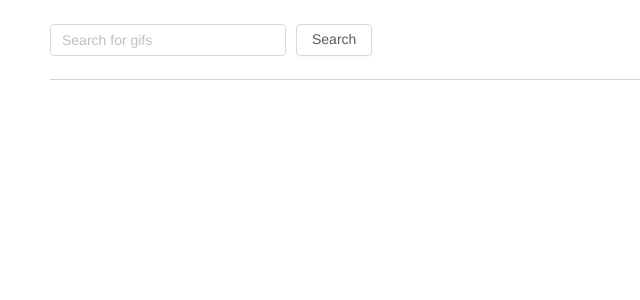
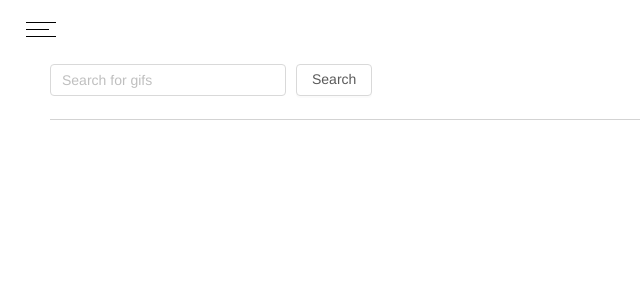
Before and after one commit to fejiroofficial/trees, a Vue app: page /gifs in a window 1280 px wide. Shown: the top 300 px of the page, without its empty margins (0-640 px from the left). Built offline with nearby package versions, Linux system fonts and the light colour scheme.

Commit message:
adding a nav to app

```diff
--- a/src/App.vue
+++ b/src/App.vue
@@ -1,23 +1,83 @@
 <template>
   <div id="app">
+    <div class="burger-menu" type="primary" @click="showDrawer">
+      <div class="burger-menu__line"></div>
+      <div class="burger-menu__line burger-menu__line_mid"></div>
+      <div class="burger-menu__line"></div>
+    </div>
+    <a-drawer
+      placement="right"
+      :closable="false"
+      :visible="visible"
+      :after-visible-change="afterVisibleChange"
+      @close="onClose"
+    >
+      <div>
+        <router-link to="/">Trees</router-link>
+      </div>
+      <a-divider type="vertical" />
+      <div>
+        <router-link to="/gifs">Gifs</router-link>
+      </div>
+    </a-drawer>
     <router-view></router-view>
   </div>
 </template>
 
 <script>
 export default {
-  name: 'App',
-}
+  name: "App",
+  data() {
+    return {
+      visible: false,
+    };
+  },
+  methods: {
+    afterVisibleChange(val) {
+      console.log("visible", val);
+    },
+    showDrawer() {
+      this.visible = true;
+    },
+    onClose() {
+      this.visible = false;
+    },
+  },
+};
 </script>
 
-<style>
+<style lang="scss">
 #app {
   font-family: Avenir, Helvetica, Arial, sans-serif;
   -webkit-font-smoothing: antialiased;
   -moz-osx-font-smoothing: grayscale;
   color: #2c3e50;
 }
+.burger-menu {
+  cursor: pointer;
+  width: fit-content;
+  position: absolute;
+  top: 2%;
+  left: 2%;
+  &__line {
+    width: 30px;
+    height: 1px;
+    background-color: black;
+    margin: 6px 0;
+    &_mid {
+      width: 23px;
+    }
+  }
+}
 .ant-card-body {
-    padding: 0;
+  padding: 0;
+}
+.ant-drawer-body {
+  font-size: 19px;
+  text-align: center;
+}
+.ant-divider,
+.ant-divider-vertical {
+  height: 4.9em;
 }
 </style>
--- a/src/main.js
+++ b/src/main.js
@@ -3,10 +3,10 @@ import axios from "axios";
 import App from "./App.vue";
 import router from "./router";
 import store from "./store";
-import { Button, Card, Input, Spin } from "ant-design-vue";
+import { Button, Card, Input, Spin, Drawer, Divider } from "ant-design-vue";
 
 
-const antComponents = [Button, Card, Input, Spin];
+const antComponents = [Button, Card, Input, Spin, Drawer, Divider];
 
 antComponents.forEach((component) => Vue.use(component));
 
--- a/src/pages/Gifs.vue
+++ b/src/pages/Gifs.vue
@@ -60,8 +60,9 @@ export default {
   &__head {
     display: flex;
     align-items: center;
-    height: 80px;
+    height: 120px;
     margin: 0 50px;
+    padding-top: 40px;
     border-bottom: 1px solid lightgray;
   }
   &__input {
--- a/src/pages/Trees.vue
+++ b/src/pages/Trees.vue
@@ -33,7 +33,6 @@ export default {
 
 <style lang="scss" scoped>
 .trees-container {
-  margin-top: 2rem;
   text-align: center;
   &__display {
     display: grid;
```
Also changed, not shown: src/components/Nav.vue (added, +16 -0 lines).
